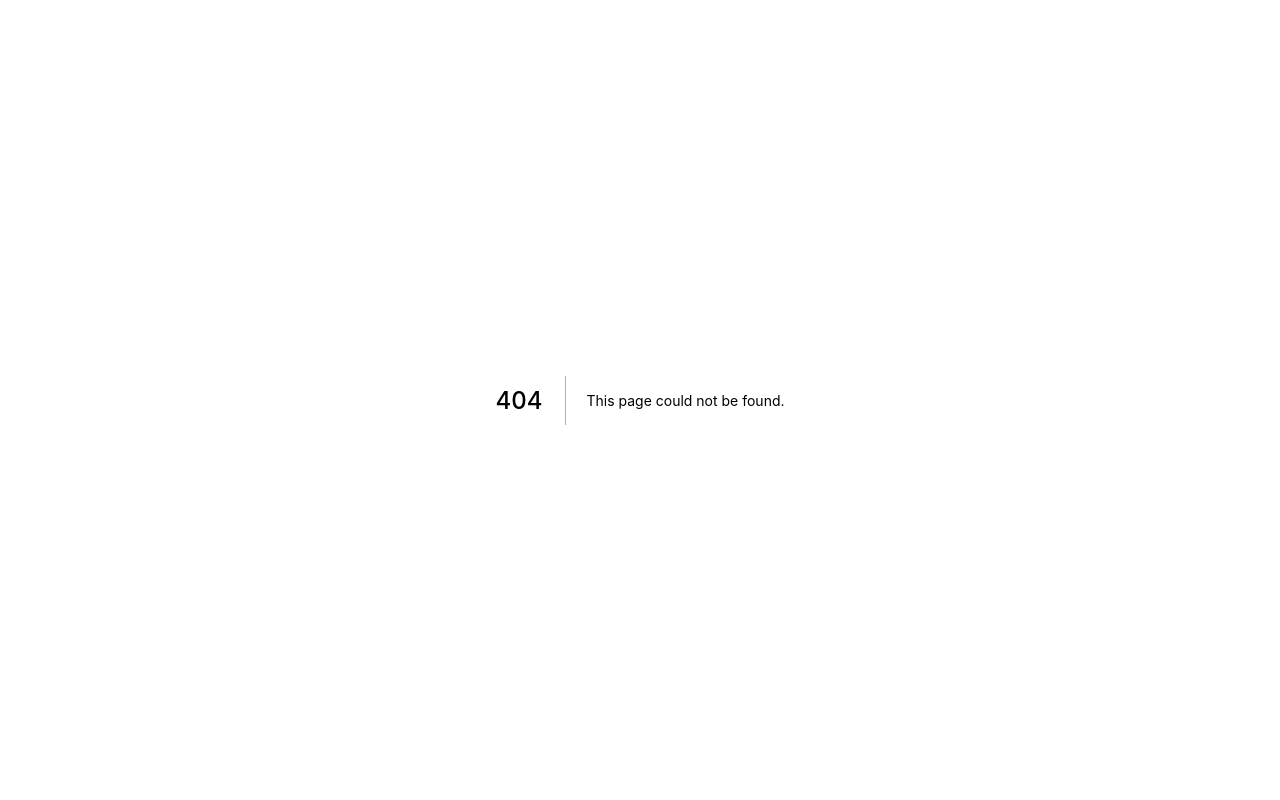
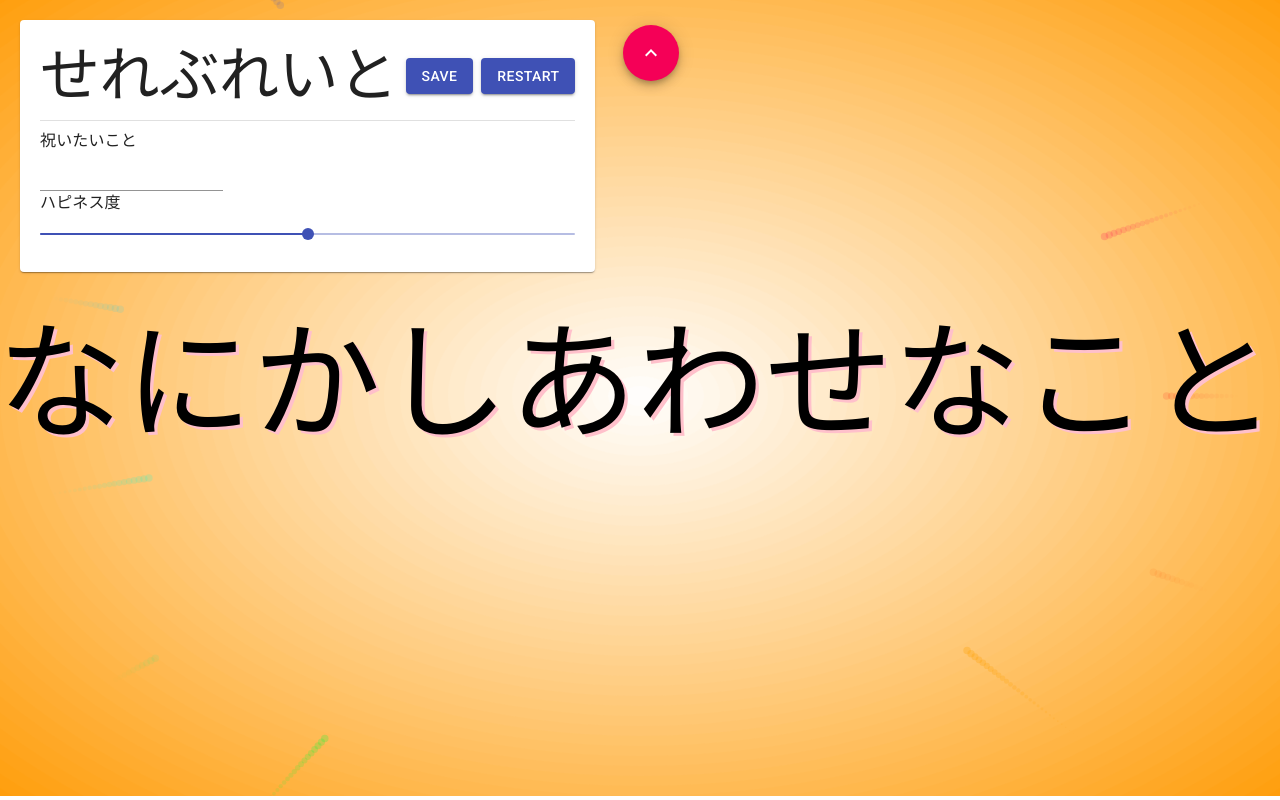
Before and after one commit to Snowman-s/NextApp, a Next.js app: page /p5sketches/celebrate in a window 1280 px wide. Before the commit this address had no page. Built offline with nearby package versions, Linux system fonts and the light colour scheme.

Commit message:
せれぶれいと：initial commit

```diff
--- /dev/null
+++ b/src/others/sketches/celebrate/RendererComponent.tsx
@@ -0,0 +1,7 @@
+import { CustomP5 } from "src/others/CustomP5";
+
+export default interface RendererComponent {
+    render(p:CustomP5):void;
+
+    update(p:CustomP5):void;
+}
--- /dev/null
+++ b/src/others/sketches/celebrate/backgrounds/GradationCircle.ts
@@ -0,0 +1,19 @@
+import { CustomP5 } from "src/others/CustomP5";
+import RendererComponent from "../RendererComponent";
+
+export default class GradationCircle implements RendererComponent {
+    render(p: CustomP5): void {
+        p.push();
+        p.colorMode(p.HSB, 1);
+        //p.blendMode(p.ADD);
+        p.noStroke();
+        for (let radius = 60; radius > 0; radius--) {
+            p.fill(0.1, radius / 60, 1);
+            p.ellipse(p.width / 2, p.height / 2, p.width * radius / 40, p.height * radius / 40)
+        }
+        p.pop();
+    }
+
+    update(p: CustomP5): void {
+    }
+}
--- /dev/null
+++ b/src/others/sketches/celebrate/celebrate.tsx
@@ -0,0 +1,66 @@
+import { CustomP5 } from "src/others/CustomP5";
+import GradationCircle from "./backgrounds/GradationCircle";
+import CrackerEffect from "./effects/CrackerEffect";
+import RendererComponent from "./RendererComponent";
+import FallStringEffects from "./strings/FallStringEffect";
+
+export default function celebrate(p: CustomP5){
+    let happiness = 50;
+    let celebrateString = "なにかしあわせなこと";
+
+    const backgroundRendererCandidates:(() => RendererComponent)[] = [
+        () => new GradationCircle()
+    ];
+    const stringRendererCandidates:(() => RendererComponent)[] = [
+        () => new FallStringEffects(happiness, celebrateString)
+    ];
+    const effectRendererCandidates:(() => RendererComponent)[] = [
+        () => new CrackerEffect(happiness)
+    ];
+
+    let backgroundRenderers:RendererComponent[] = [
+
+    ];
+    let stringRenderers:RendererComponent[] = [
+
+    ];
+    let effectRenderers:RendererComponent[] = [
+
+    ];
+
+    p.setup = () => {
+        p.createCanvas(p.windowWidth, p.windowHeight);
+    }
+
+    p.draw = () => {
+        backgroundRenderers.forEach(renderer => renderer.update(p));
+        effectRenderers.forEach(renderer => renderer.update(p));
+        stringRenderers.forEach(renderer => renderer.update(p));
+
+        p.background(0);
+        backgroundRenderers.forEach(renderer => renderer.render(p));
+        effectRenderers.forEach(renderer => renderer.render(p));
+        stringRenderers.forEach(renderer => renderer.render(p));
+    }
+
+    p.onPropsUpdate = (props) => {
+        happiness = props.happiness;
+        celebrateString = props.celebrateString;
+
+        initialize();
+    }
+
+    p.onRestart = () => {
+        initialize();
+    }
+
+    p.onSave = () => {
+        p.save("celebrate.png");
+    }
+
+    function initialize(){
+        backgroundRenderers = [backgroundRendererCandidates[0]()]
+        effectRenderers = [effectRendererCandidates[0]()]
+        stringRenderers = [stringRendererCandidates[0]()]
+    }
+}
--- /dev/null
+++ b/src/others/sketches/celebrate/effects/CrackerEffect.tsx
@@ -0,0 +1,31 @@
+import { CustomP5 } from "src/others/CustomP5";
+import RendererComponent from "../RendererComponent";
+
+export default class CrackerEffect implements RendererComponent{
+    private frameCount = 0;
+    private happiness = 50;
+
+    constructor(happiness:number){
+        this.happiness = happiness;
+    }
+
+    render(p: CustomP5): void {
+        p.push();
+        p.colorMode(p.HSB, 2);
+        p.noStroke();
+        for (let angle = 0, maxAngle = p.int(this.happiness/3+3); angle < maxAngle; angle++) {
+            for(let n=-300;n<0;n+=5){
+                const radAngle = angle / maxAngle * p.TAU;
+                const repeatFrame = this.frameCount % 200;
+                const radius = p.max(0,n + repeatFrame * p.max(150,300-repeatFrame) / 200 * (6+4*p.noise(angle)));
+                p.fill(radAngle / p.PI, 2, 2,(600-radius)/300);
+                p.circle(p.width / 2 + radius * p.cos(radAngle), p.height / 2 + radius * p.sin(radAngle), (150+n)/20);
+            }
+        }
+        p.pop();
+    }
+
+    update(_p: CustomP5): void {
+        this.frameCount++;
+    }
+}
--- /dev/null
+++ b/src/others/sketches/celebrate/strings/FallStringEffect.tsx
@@ -0,0 +1,34 @@
+import { CustomP5 } from "src/others/CustomP5";
+import RendererComponent from "../RendererComponent";
+
+export default class FallStringEffects implements RendererComponent{
+    happiness:number = 50;
+    text:string = "";
+    frameCount:number = 0;
+
+    constructor(happiness:number, text:string) {
+        this.happiness = happiness;
+        this.text = text;
+    }
+
+    render(p: CustomP5): void {
+        const textSize = p.min(p.width/this.text.length, p.height);
+
+        p.push();
+        p.textSize(textSize);
+        for (let n = 0; n < this.text.length; n++) {
+            const theChar = this.text.charCodeAt(n);
+            const x = p.width / 2 + (n - this.text.length / 2) * textSize;
+            const y = p.min(p.height/2 - textSize/2, this.frameCount * 30 * p.noise(n) - textSize * 2);
+            p.fill("#FFC0CB");
+            p.text(p.char(theChar), x, y, p.width);
+            p.fill("#000000");
+            p.text(p.char(theChar), x - textSize / 40, y - textSize / 40, p.width);
+        }
+        p.pop();
+    }
+
+    update(p: CustomP5): void {
+        this.frameCount++;
+    }
+}
--- /dev/null
+++ b/src/pages/p5sketches/celebrate.tsx
@@ -0,0 +1,57 @@
+import { Grid, Input, Slider, Switch, TextField, Typography} from "@material-ui/core"
+import Head from "next/head"
+import { useState } from "react"
+import { CanvasOperationPanel } from "src/components/CanvasOperationPanel"
+import P5Canvas from "src/components/P5Canvas"
+import celebrate from "src/others/sketches/celebrate/celebrate"
+
+export default function Home() {
+  const [restart, setRestart] = useState(false);
+  const [save, setSave] = useState(false);
+  const [happiness, setHappiness] = useState(50);
+  const [celebrateString, setCelebrateString] = useState("なにかしあわせなこと");
+
+  return (
+    <div>
+      <Head>
+        <title>せれぶれいと </title>
+        <meta name="description" content="記入した文を凄まじくお祝いします" />
+        <link rel="icon" href={process.env.NEXT_PUBLIC_ASSET_PREFIX + "/favicon.ico"} />
+      </Head>
+      <P5Canvas
+        sketch={celebrate}
+        restartRequire={restart}
+        onRestartEnd={()=>{setRestart(false)}}
+        saveRequire={save}
+        onSaveEnd={()=>{setSave(false)}}
+
+        happiness = {happiness}
+        celebrateString = {celebrateString}>
+        <CanvasOperationPanel title="せれぶれいと" onRequireRestart={()=>{setRestart(true)}} onRequireSave={()=>{setSave(true)}}>
+          <Grid container direction="column">
+          <Grid item>
+            <Grid container direction="row" spacing={2}>
+              <Grid item xs>
+                <Typography gutterBottom>
+                  祝いたいこと
+                </Typography>
+                <Input onChange = {(event) => {setCelebrateString(event.target.value)}}/>
+              </Grid>
+            </Grid>
+          </Grid>
+          <Grid item>
+            <Grid container direction="row" spacing={2}>
+              <Grid item xs>
+                <Typography gutterBottom>
+                  ハピネス度
+                </Typography>
+                <Slider max={100} defaultValue={50} onChange={(event:object,value:number)=>{setHappiness(value);}}/>
+              </Grid>
+            </Grid>
+          </Grid>
+          </Grid>
+        </CanvasOperationPanel>
+      </P5Canvas>
+    </div>
+  )
+}
```
